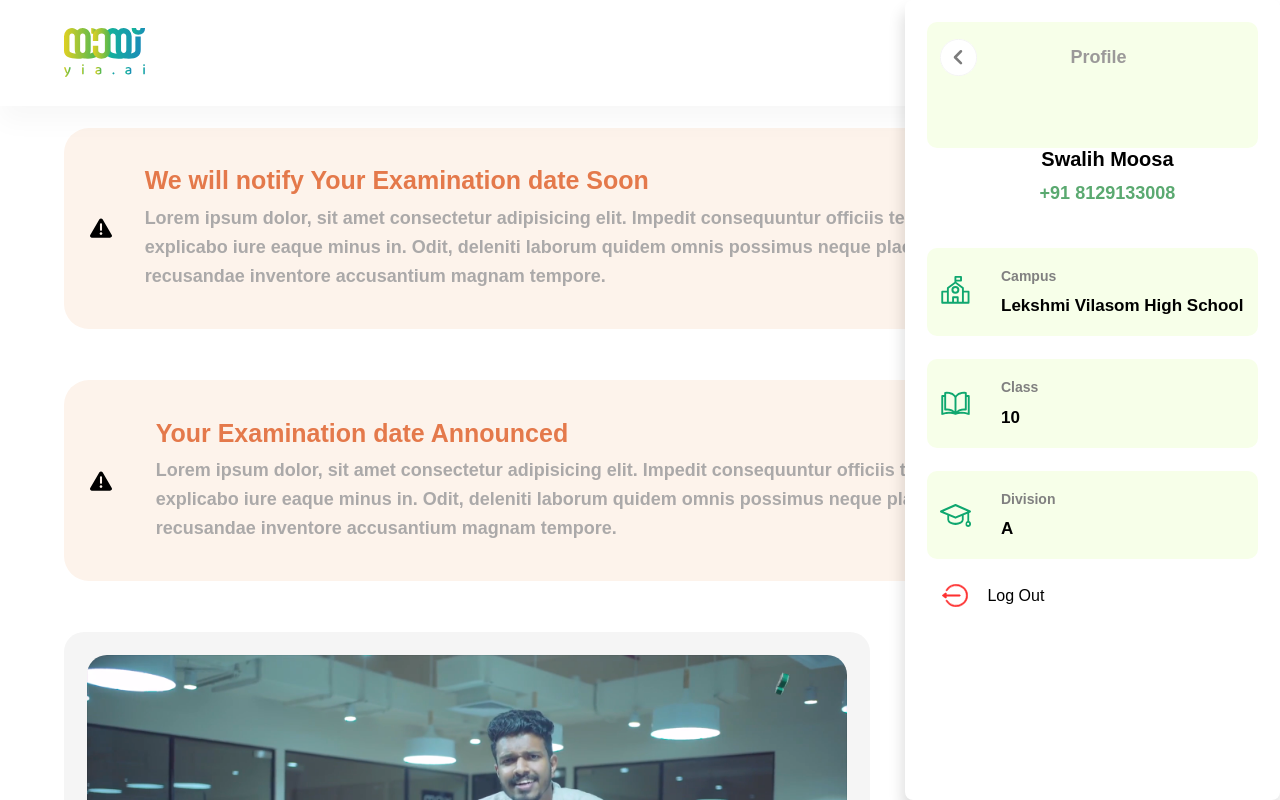
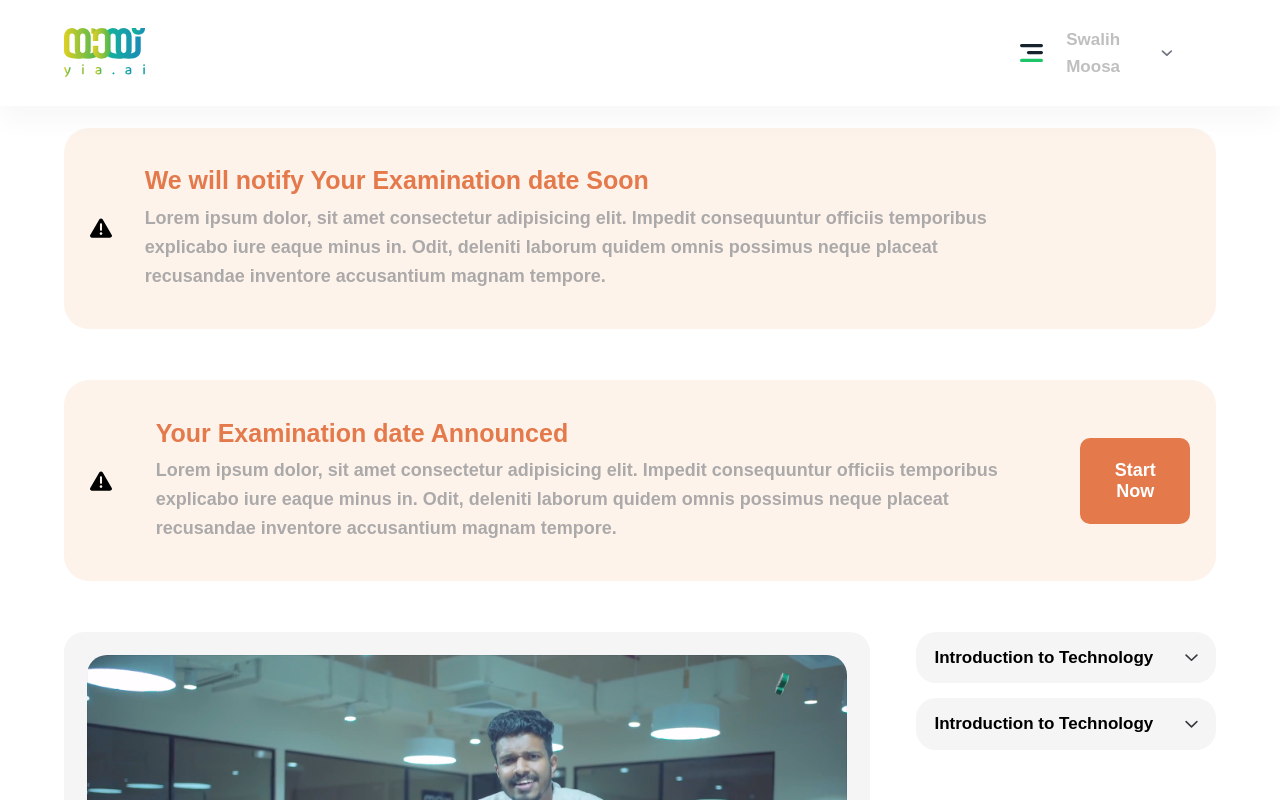
Before and after one commit to swalihmoosa/yiaai, a React (Create React App) app: page / in a window 1280 px wide. Shown: the top 800 px of the page. Built offline with nearby package versions, Linux system fonts and the light colour scheme.

Commit message:
UserBar | completed

```diff
--- a/src/components/includes/Header.jsx
+++ b/src/components/includes/Header.jsx
@@ -17,6 +17,7 @@ import logOutImage from '../assets/images/logout.svg'
 
 export default function Header() {
     const[hamBurgerClick,setHarmBurgerClick] = useState(false)
+    const[useBarClick,setUseBarClick] = useState(false)
     const[isLOggin,setIsLOggin] = useState(true)
 
 
@@ -38,7 +39,7 @@ export default function Header() {
             </HamBurger>
             {
                 isLOggin ?
-                <User>
+                <User onClick={ ()=> { setUseBarClick( useBarClick => !useBarClick ) } } >
                     <Name>
                         Swalih Moosa
                     </Name>
@@ -89,9 +90,10 @@ export default function Header() {
                 <img src={closeImage} alt="Close" />
             </Close>
           </MenuBar>
-          <UserBar>
+
+          <UserBar className={useBarClick ? 'active' : ''}  >
               <Profile>
-                  <LeftArrow>
+                  <LeftArrow onClick={ ()=> { setUseBarClick( useBarClick => !useBarClick ) } } >
                       <img src={leftArrowImage} alt='Arrow' />
                   </LeftArrow>
                   <ProfileDes>
@@ -348,9 +350,12 @@ const UserBar = styled.div`
     height: 100vh;
     position: absolute;
     top: 0px;
-    right: 0px;
-    bottom: 0px;
+    right: -100%;
     transition: all 0.6s ease 0s;
+    &.active{
+        right: 0px;
+        top: 0px;
+    }
 `
 const Profile = styled.div`
     display: flex;
@@ -364,6 +369,7 @@ const Profile = styled.div`
 `
 const LeftArrow = styled.div`
     width: 12%;
+    cursor: pointer;
 `
 const ProfileDes = styled.p`
     width: 80%;
@@ -425,9 +431,13 @@ const LogOut = styled.div`
     align-items: center;
     width: 40%;
     padding: 0 15px;
+    margin-top: 100%;
 `
 const Log = styled.div`
     width: 25%;
 `
 const Out = styled.p`
+    color: #e72b2b;
+    font-size: 16px;
+    font-weight: 700;
 `
```
